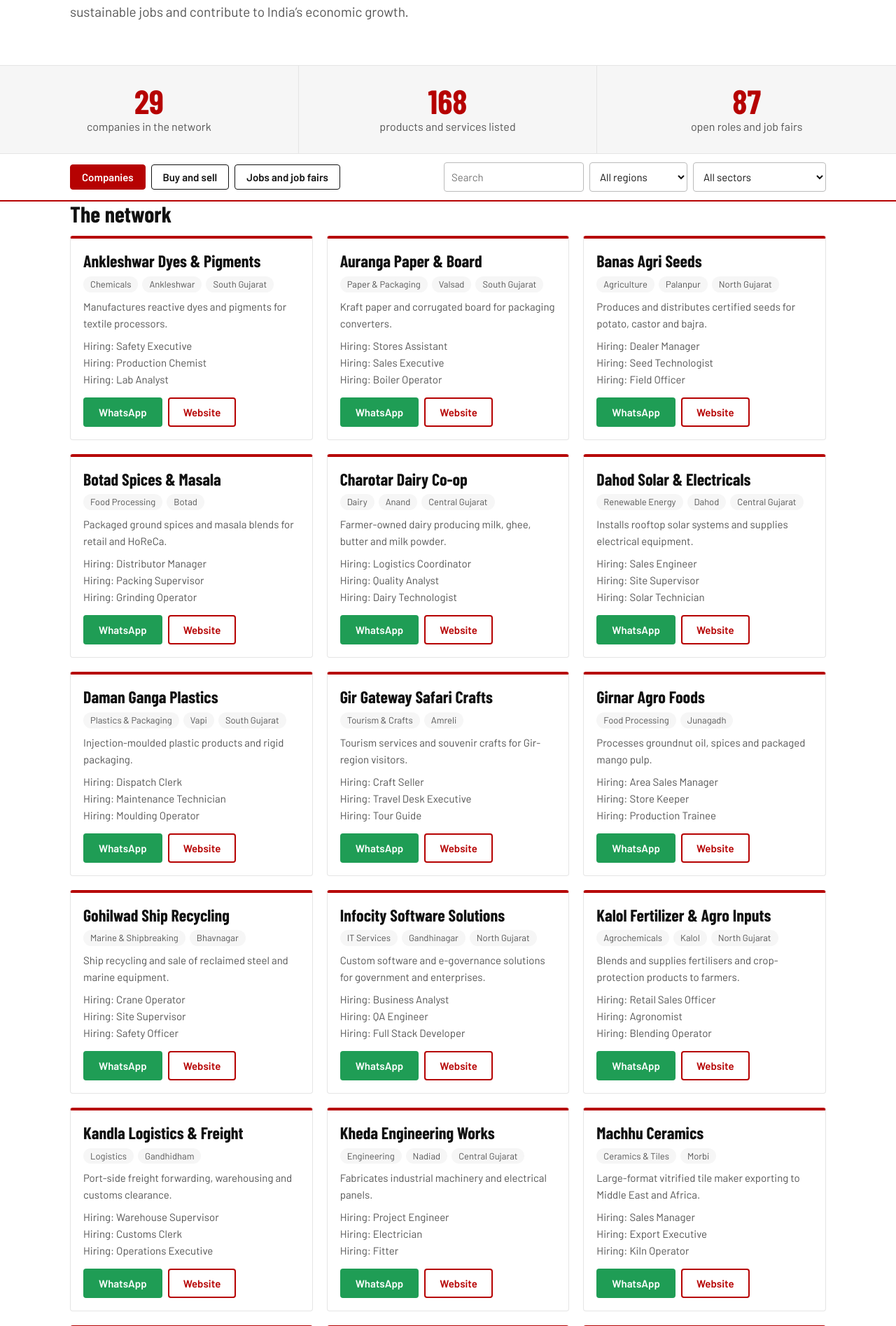
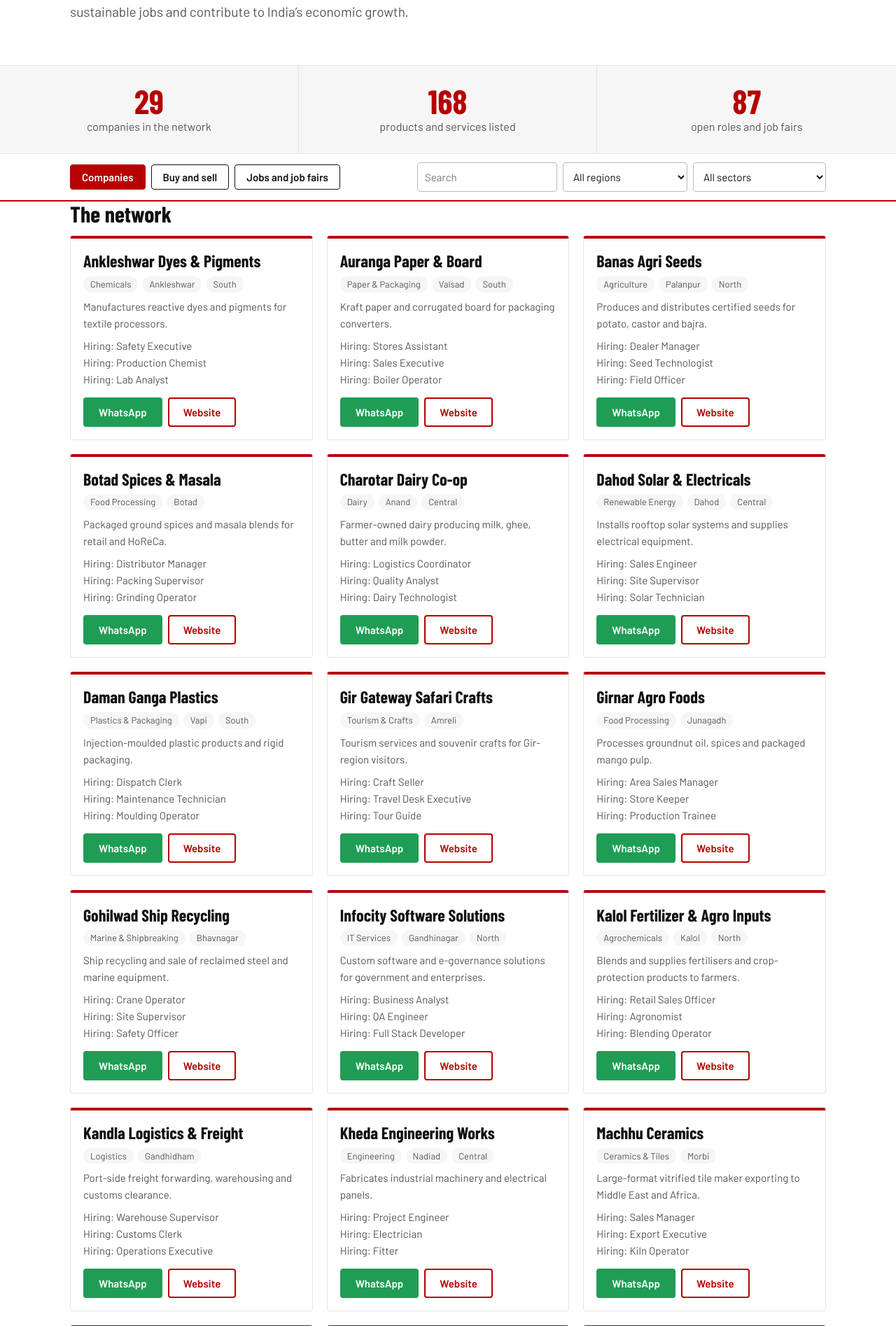
Before and after one commit to mindyourbusiness1105-creator/Gujarat_Accelerate_Portfolio, a Flask app: page / in a window 1280 px wide. Shown: the part 894-2789 px from the top of the page at 70% size. Run offline with Flask 3, Linux system fonts and the light colour scheme; data comes from the database, SQL or seed files in the repository.

Commit message:
Update regions in index.html for Gujarat

```diff
--- a/gujarat-accelerate-network/templates/index.html
+++ b/gujarat-accelerate-network/templates/index.html
@@ -127,10 +127,10 @@
 <script>
 const $=s=>document.querySelector(s);
 const esc=s=>String(s==null?'':s).replace(/[&<>"']/g,c=>({'&':'&amp;','<':'&lt;','>':'&gt;','"':'&quot;',"'":'&#39;'}[c]));
-const REG=['North','South','East','West','Central'];
+const REG=['South Gujarat - Surat','North Gujarat','Vadodara','Ahmedabad','Rajkot'];
 const KL={sell:'We sell',buy:'Looking to buy',job:'Hiring',event:'Job fair'};
 let D={companies:[],posts:[]},tab='network';
-const rn=r=>r?r+' Gujarat':'';
+const rn=r=>r||'';
 const tk=s=>String(s).toLowerCase().split(/[^a-z0-9]+/).filter(w=>w.length>3);
 const hit=(a,b)=>{const t=tk(a);return tk(b).some(w=>t.includes(w))};
 const go=(id,t)=>'/go/'+id+'?t='+encodeURIComponent(t);
```
